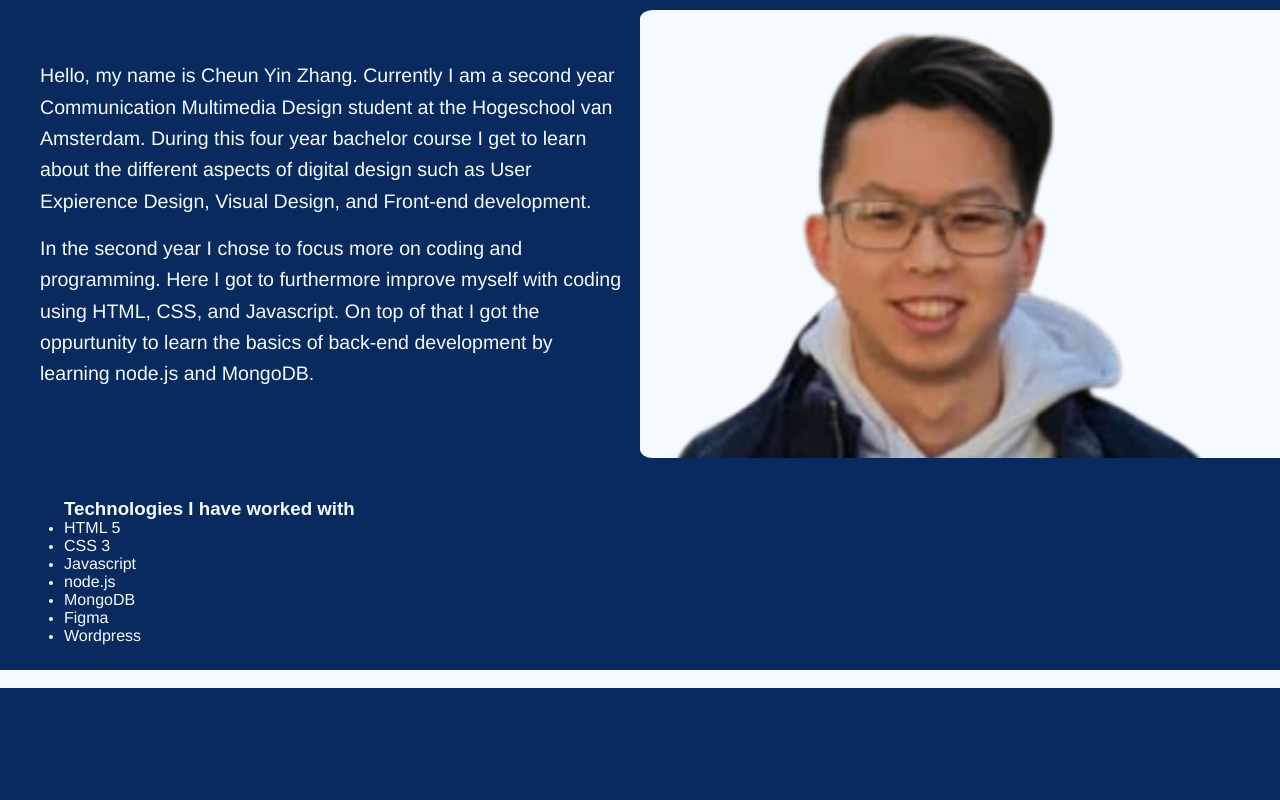
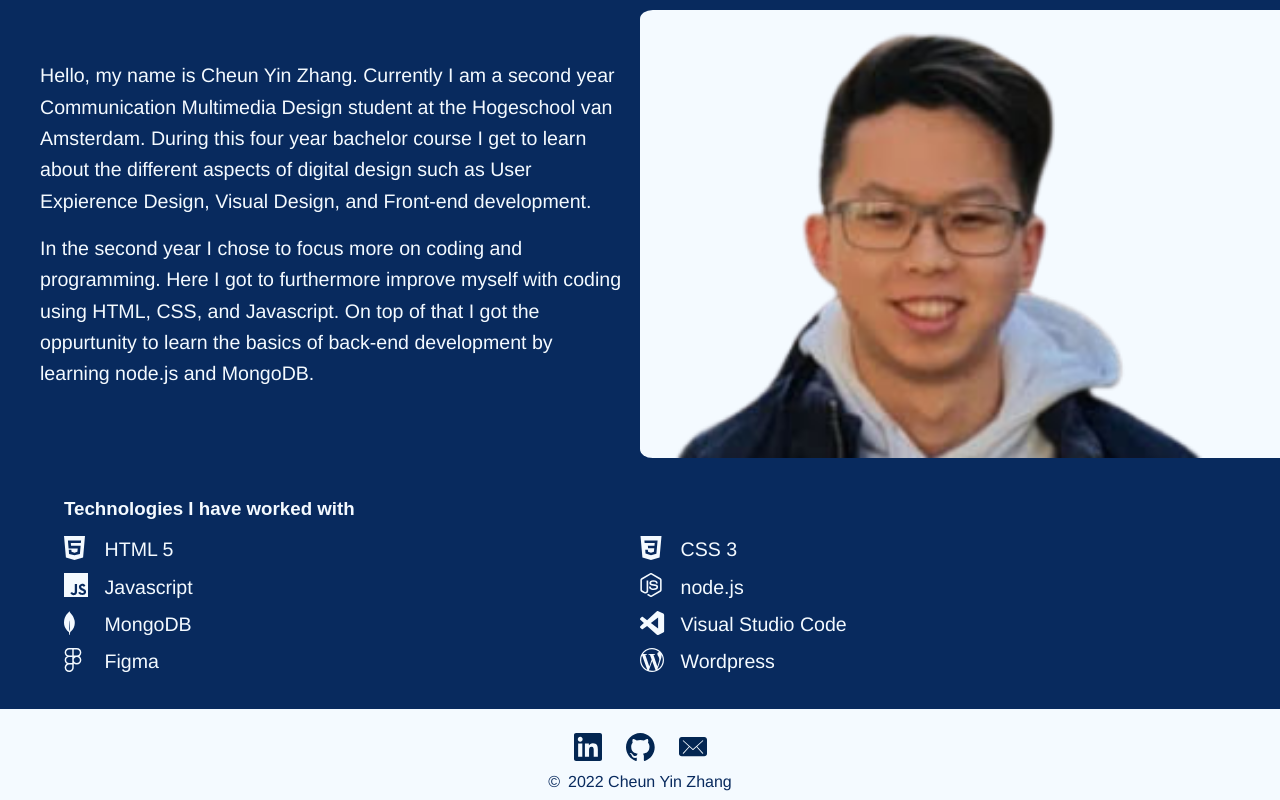
Before and after one commit to cheunyinz/portfolio, a plain HTML site: page index.html in a window 1280 px wide. Shown: the part 2100-2900 px from the top of the page. Before the commit the page ends 2788 px from the top, so only its background shows below. Drawn offline with Linux system fonts and the light colour scheme; a web font is replaced by a local one.

Commit message:
add about me section and footer

```diff
--- a/index.html
+++ b/index.html
@@ -35,6 +35,10 @@
                         <p>Replicating the responsive website of Maxaro as accurately as possible using HTML
                             and CSS.
                         </p>
+                        <div>
+                            <a href="#">Check out the clone</a>
+                            <a href="#">Read more</a>
+                        </div>
                     </div>
                     <a href="#">
                         <img src="images/portfolio_pictures/maxaro_clone/mac.png"
@@ -83,6 +87,7 @@
                     <li>Javascript</li>
                     <li>node.js</li>
                     <li>MongoDB</li>
+                    <li>Visual Studio Code</li>
                     <li>Figma</li>
                     <li>Wordpress</li>
                 </ul>
@@ -90,7 +95,12 @@
         </article>
     </main>
     <footer>
-        <p>test</p>
+        <ul>
+            <li><a href="https://www.linkedin.com/in/cyinzhang/"><img src="assets/icons/social_media_icon/ld_icon.svg" alt="cheun yin Linkedin"></a></li>
+            <li><a href="https://github.com/cheunyinz"><img src="assets/icons/social_media_icon/gh_icon.svg" alt="cheun yin github"></a></li>
+            <li><a href="mailto: cheunyinzhang2001@hotmail.com"><img src="assets/icons/social_media_icon/mail_icon.svg" alt="cheun yin email"></a></li>
+        </ul>
+        <p>2022 Cheun Yin Zhang</p>
     </footer>
 
 </body>
--- a/styles/index_style.css
+++ b/styles/index_style.css
@@ -249,7 +249,7 @@ main article h2 {
 main article section:first-of-type {
     display: grid;
     column-gap: 1rem;
-    grid-template-columns:1fr;
+    grid-template-columns: 1fr;
     margin-bottom: 1rem;
 }
 
@@ -277,17 +277,71 @@ main article section:first-of-type img {
     order: -1;
 }
 
-main article section:last-of-type h3{
+main article section:last-of-type h3 {
     font-family: 'Poppins', sans-serif;
     font-weight: 600;
     color: var(--secondary-color);
+    margin-bottom: 1rem;
 }
 
 main article section:last-of-type ul {
-    list-style: disc;
+    color: var(--secondary-color);
+    display: grid;
+    grid-template-columns: 1fr 1fr;
+}
 
-    color: var(--secondary-color);
+main article section:last-of-type li {
+    display: flex;
+    align-items: center;
+    gap: .5rem;
+    margin-bottom: .5rem;
+
+    font-size: var(--paragraph-size);
 }
+
+main article section:last-of-type li::before {
+    content: '';
+    margin-right: .2rem;
+
+    width: 1.5em;
+    height: 1.5em;
+    background-size: auto;
+    background-repeat: no-repeat;
+}
+
+main article section:last-of-type li:first-of-type::before {
+    background-image: url(../assets/icons/technology_icons/html5_icon.svg);
+}
+
+main article:last-of-type li:nth-of-type(2)::before {
+    background-image: url(../assets/icons/technology_icons/css3_icon.svg);
+}
+
+main article:last-of-type li:nth-of-type(3)::before {
+    background-image: url(../assets/icons/technology_icons/js_icon.svg);
+}
+
+main article:last-of-type li:nth-of-type(4)::before {
+    background-image: url(../assets/icons/technology_icons/njs_icon.svg);
+}
+
+main article:last-of-type li:nth-of-type(5)::before {
+    background-image: url(../assets/icons/technology_icons/mdb_icon.svg);
+}
+
+main article:last-of-type li:nth-of-type(6)::before {
+    background-image: url(../assets/icons/technology_icons/vsc_icon.svg);
+}
+
+main article:last-of-type li:nth-of-type(7)::before {
+    background-image: url(../assets/icons/technology_icons/fig_icon.svg);
+}
+
+main article:last-of-type li:last-of-type::before {
+    background-image: url(../assets/icons/technology_icons/wp_icon.svg);
+}
+
+
 
 @keyframes elementsFadeIn {
     from {
@@ -377,7 +431,7 @@ main article section:last-of-type ul {
     main article section:first-of-type {
         display: grid;
         column-gap: 0rem;
-        grid-template-columns:max(1.5rem, var(--outer-empty-space)) 1fr 1fr var(--outer-empty-space);
+        grid-template-columns: max(1.5rem, var(--outer-empty-space)) 1fr 1fr var(--outer-empty-space);
     }
 
     main article section:first-of-type img {
--- a/styles/main_style.css
+++ b/styles/main_style.css
@@ -100,4 +100,48 @@ nav li:nth-of-type(2) {
 
 footer {
   background-color: var(--secondary-color);
+  display: flex;
+  flex-direction: column;
+  align-items: center;
+
+  padding-block: 1.5rem .5rem;
+
 }
+
+footer ul {
+  display: flex;
+  gap: 1.5rem;
+
+  margin-bottom: .8rem;
+}
+
+footer a{
+  display: block;
+}
+
+footer a, footer p {
+  color: var(--primary-color);
+}
+
+footer ul li{
+  display: flex;
+  align-items: center;
+}
+
+footer p::before {
+  content: "©";
+
+  margin-right: .5rem;
+
+  width: .5rem;
+  height: .5rem;
+}
+
+footer img{
+  display: inherit;
+  transition: .3s;
+}
+
+footer img:hover{
+  transform: scale(1.2);
+}
```
Also changed, not shown: assets/icons/social_media_icon/gh_icon.svg (added), assets/icons/social_media_icon/ld_icon.svg (added), assets/icons/social_media_icon/mail_icon.svg (added), assets/icons/technology_icons/css3_icon.svg (added), assets/icons/technology_icons/fig_icon.svg (added), assets/icons/technology_icons/html5_icon.svg (added), assets/icons/technology_icons/js_icon.svg (added), assets/icons/technology_icons/mdb_icon.svg (added), assets/icons/technology_icons/njs_icon.svg (added), assets/icons/technology_icons/vsc_icon.svg (added), assets/icons/technology_icons/wp_icon.svg (added), images/achtergrond.JPG (added), 2 other files.
